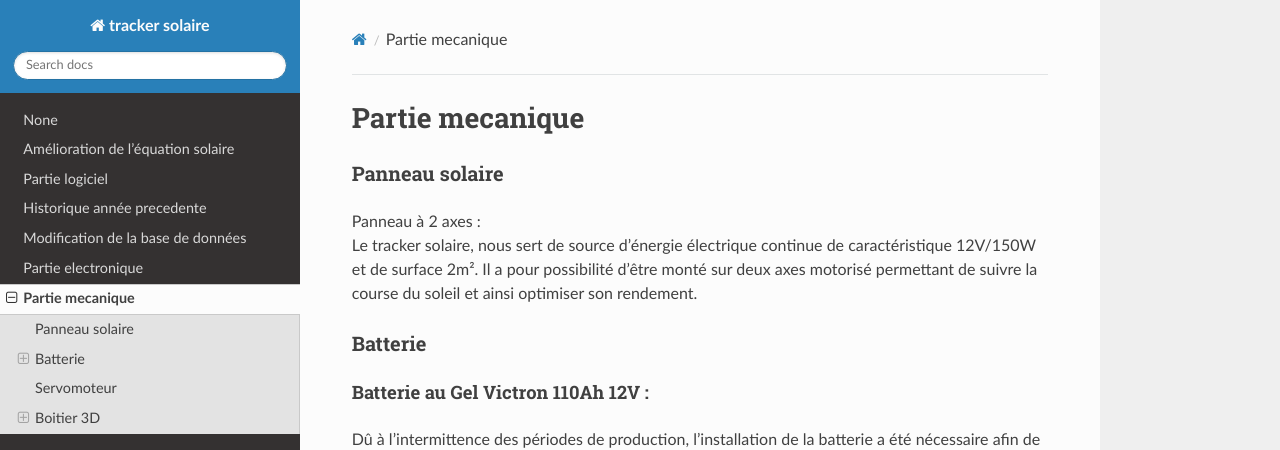
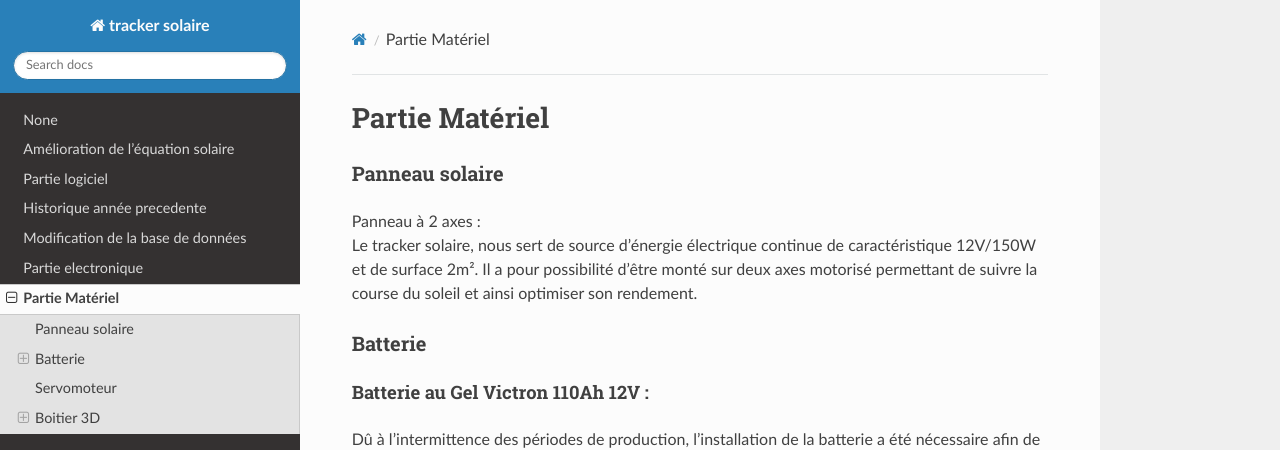
Before and after one commit to pt-tracker-gim/trackeurSolaire, an MkDocs documentation site: the page built from docs/Partie_mécanique.md, in a window 1280 px wide and 900 px high. Shown: the top 450 px of the window. Built offline with MkDocs 1.6.1, drawn with Linux system fonts in a browser that asks for light colours; nearby versions of some CDN libraries; old or Windows-style settings are respelled for this version of MkDocs.

Commit message:
Update Partie_mécanique.md

```diff
--- a/docs/Partie_mécanique.md
+++ b/docs/Partie_mécanique.md
@@ -1,4 +1,4 @@
-# Partie mecanique
+# Partie Matériel
 
 ### Panneau solaire
 
```
